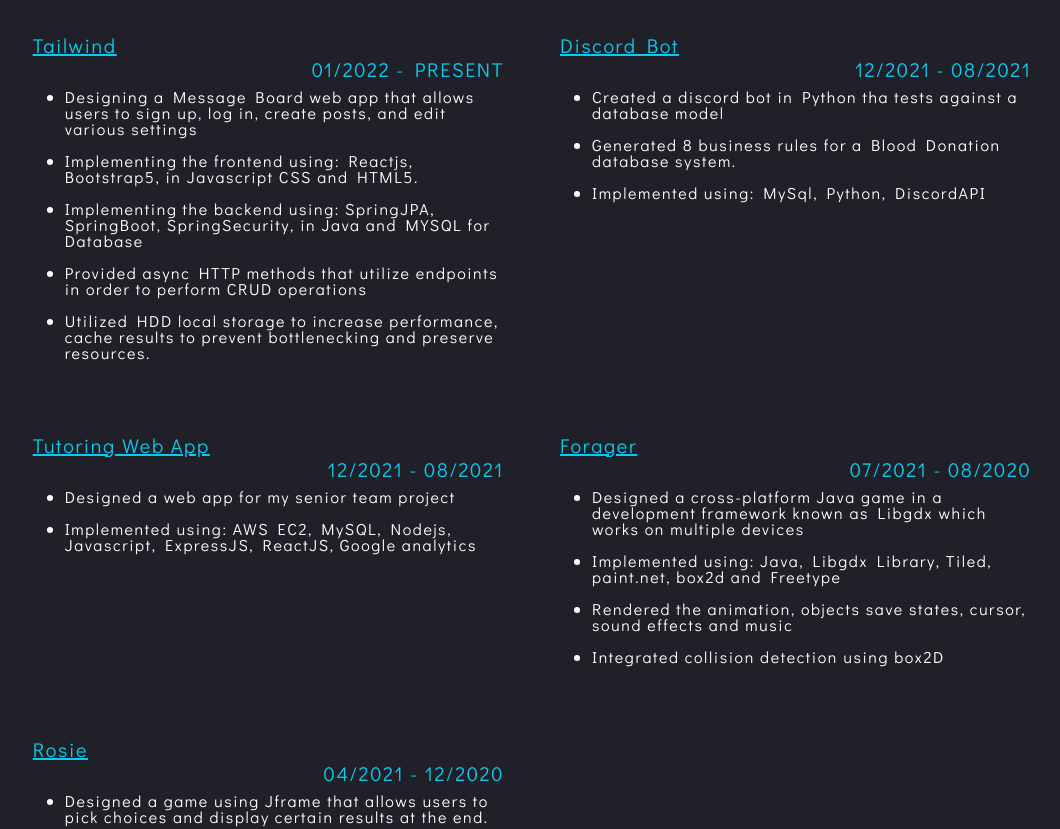
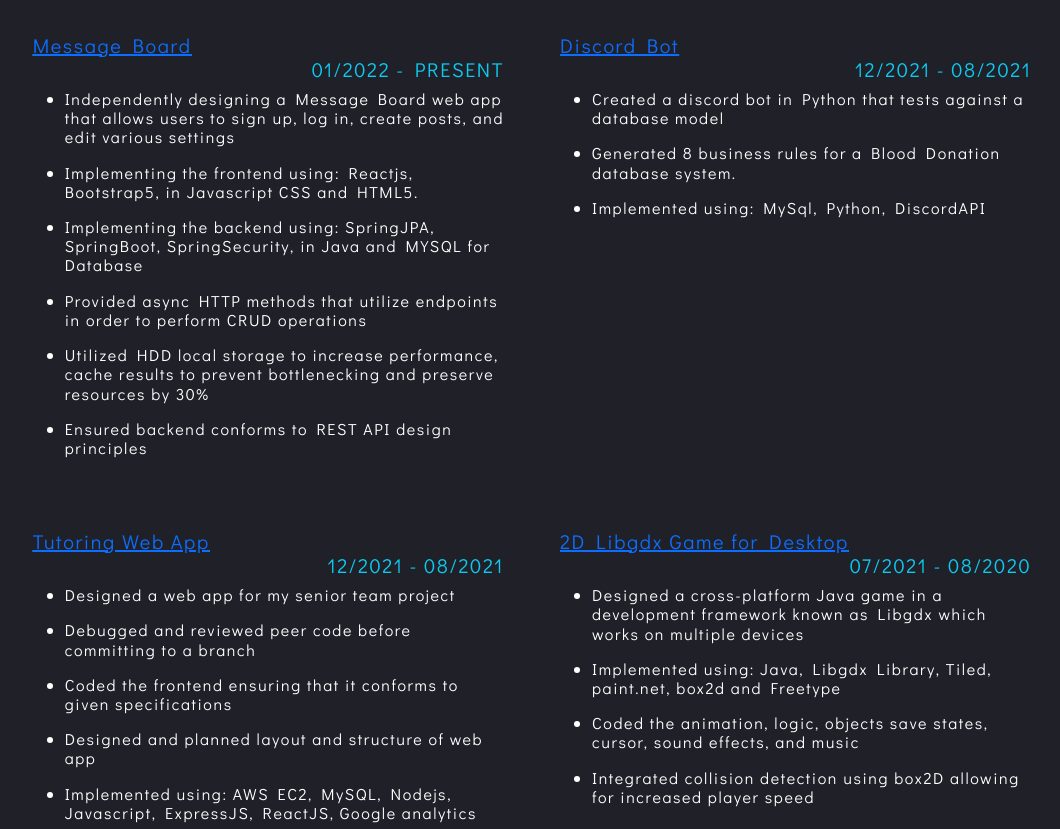
Before and after one commit to RuiQiHuang1832/Portfolio, a React (Create React App) app: page / in a window 1280 px wide. Shown: the part 1260-2089 px from the top of the page, without its empty margins (114-1174 px from the left). Built offline with nearby package versions, Linux system fonts and the light colour scheme.

Commit message:
updated projects

```diff
--- a/src/components/Projects.jsx
+++ b/src/components/Projects.jsx
@@ -10,8 +10,8 @@ export default function Projects() {
           <svg xmlns="http://www.w3.org/2000/svg" preserveAspectRatio="none" width="100" height="4"
             fill="currentColor" class="bi bi-dash-lg" viewBox="2 7.5 12 1">
             <path fill-rule="evenodd" d="M2 8a.5.5 0 0 1 .5-.5h11a.5.5 0 0 1 0 1h-11A.5.5 0 0 1 2 8Z"></path> </svg>
-          <br/>
-          <svg xmlns="http://www.w3.org/2000/svg" preserveAspectRatio="none" width="100" height="4" style={{marginLeft:"4rem"}}
+          <br />
+          <svg xmlns="http://www.w3.org/2000/svg" preserveAspectRatio="none" width="100" height="4" style={{ marginLeft: "4rem" }}
             fill="currentColor" class="bi bi-dash-lg" viewBox="2 7.5 12 1">
             <path fill-rule="evenodd" d="M2 8a.5.5 0 0 1 .5-.5h11a.5.5 0 0 1 0 1h-11A.5.5 0 0 1 2 8Z"></path> </svg>
         </div>
@@ -21,47 +21,51 @@ export default function Projects() {
           <div class="row row-cols-1 row-cols-md-2 g-4">
             <div class="col">
               <div class="card border-0">
-      <div  id="bgDark" class="card-body">
-        <h5 class="card-title text-info"><span className='text-decoration-underline'>Tailwind </span> <span className='d-flex justify-content-end'>01/2022 - PRESENT</span></h5>
+                <div id="bgDark" class="card-body">
+                  <h5 class="card-title text-info"><span className='text-decoration-underline'><a href='https://github.com/RuiQiHuang1832/RuiWebApp'>Message Board</a> </span> <span className='d-flex justify-content-end'>01/2022 - PRESENT</span></h5>
                   <p class="card-text"><ul>
                     <li>
-        Designing a Message Board web app that allows
-        users to sign up, log in, create posts, and edit various settings
+                      Independently designing a Message Board
+                      web app that allows users to sign up, log in,
+                      create posts, and edit various settings
                     </li>
-        <br/>
+                    <br />
                     <li>
                       Implementing the frontend using: Reactjs, Bootstrap5, in Javascript CSS and HTML5.
                     </li>
-        <br/>
+                    <br />
                     <li>
                       Implementing the backend using: SpringJPA, SpringBoot, SpringSecurity, in Java and MYSQL for Database
                     </li>
-        <br/>
+                    <br />
                     <li>
                       Provided async HTTP methods that utilize endpoints in order to perform CRUD operations
                     </li>
-        <br/>
+                    <br />
                     <li>
-          Utilized HDD local storage to increase performance, cache results to prevent bottlenecking and preserve resources.
+                      Utilized HDD local storage to increase performance, cache results to prevent bottlenecking and preserve resources by 30%
                     </li>
-
+                    <br />
+                    <li>
+                      Ensured backend conforms to REST API
+                      design principles                    </li>
                   </ul></p>
                 </div>
               </div>
             </div>
             <div class="col">
               <div class="card border-0">
-      <div  id="bgDark" class="card-body">
-        <h5 class="card-title text-info "><span className='text-decoration-underline'>Discord Bot</span> <span className='d-flex justify-content-end'>12/2021 - 08/2021</span></h5>
+                <div id="bgDark" class="card-body">
+                  <h5 class="card-title text-info "><span className='text-decoration-underline'><a href='https://github.com/RuiQiHuang1832/databases-system-fall21/tree/main/milestones/Milestone3'>Discord Bot</a></span> <span className='d-flex justify-content-end'>12/2021 - 08/2021</span></h5>
                   <p class="card-text"><ul>
                     <li>
-          Created a discord bot in Python tha tests against a database model
+                      Created a discord bot in Python that tests against a database model
                     </li>
-        <br/>
+                    <br />
                     <li>
                       Generated 8 business rules for a Blood Donation database system.
                     </li>
-        <br/>
+                    <br />
                     <li>
                       Implemented using: MySql, Python, DiscordAPI
                     </li>
@@ -71,17 +75,31 @@ export default function Projects() {
             </div>
             <div class="col">
               <div class="card border-0">
-      <div  id="bgDark" class="card-body">
-        <h5 class="card-title text-info"> <span className='text-decoration-underline'>Tutoring Web App</span> <span className='d-flex justify-content-end'>12/2021 - 08/2021</span></h5>
+                <div id="bgDark" class="card-body">
+                  <h5 class="card-title text-info"> <span className='text-decoration-underline'><a href='https://github.com/RuiQiHuang1832/csc648-03-fa21-team07/tree/master'>Tutoring Web App</a></span> <span className='d-flex justify-content-end'>12/2021 - 08/2021</span></h5>
                   <p class="card-text"><ul>
                     <li>
                       Designed a web app for my senior team project
                     </li>
-        <br/>
+                    <br />
+                    <li>
+                      Debugged and reviewed peer code before
+                      committing to a branch                    </li>
+                    <br />
+                    <li>
+                      Coded the frontend ensuring that it conforms
+                      to given specifications
+                    </li>
+                    <br />
+                    <li>
+                      Designed and planned layout and structure
+                      of web app
+                    </li>
+                    <br />
                     <li>
                       Implemented using: AWS EC2, MySQL, Nodejs, Javascript, ExpressJS, ReactJS, Google analytics
                     </li>
-        <br/>
+                    <br />
                   </ul></p>
                 </div>
               </div>
@@ -90,25 +108,26 @@ export default function Projects() {
             <div class="col">
               <div class="card border-0">
 
-      <div  id="bgDark" class="card-body">
-        <h5 class="card-title text-info "><span className='text-decoration-underline'>Forager</span> <span className='d-flex justify-content-end'>07/2021 - 08/2020</span></h5>
+                <div id="bgDark" class="card-body">
+                  <h5 class="card-title text-info "><span className='text-decoration-underline'><a href='https://github.com/RuiQiHuang1832/Forager'>2D Libgdx Game for Desktop</a></span> <span className='d-flex justify-content-end'>07/2021 - 08/2020</span></h5>
                   <p class="card-text"><ul>
                     <li>
                       Designed a cross-platform Java game in a
                       development framework known as Libgdx
                       which works on multiple devices
                     </li>
-        <br/>
+                    <br />
                     <li>
                       Implemented using: Java, Libgdx Library, Tiled, paint.net, box2d and Freetype
                     </li>
-        <br/>
+                    <br />
                     <li>
-          Rendered the animation, objects save states, cursor, sound effects and music
+                      Coded the animation, logic, objects save
+                      states, cursor, sound effects, and music
                     </li>
-        <br/>
+                    <br />
                     <li>
-          Integrated collision detection using box2D
+                      Integrated collision detection using box2D allowing for increased player speed
                     </li>
                   </ul></p>
                 </div>
@@ -116,17 +135,17 @@ export default function Projects() {
             </div>
             <div class="col">
               <div class="card border-0">
-      <div  id="bgDark" class="card-body">
-        <h5 class="card-title text-info"><span className='text-decoration-underline'>Rosie</span> <span className='d-flex justify-content-end'>04/2021 - 12/2020</span></h5>
+                <div id="bgDark" class="card-body">
+                  <h5 class="card-title text-info"><span className='text-decoration-underline'><a href='https://github.com/RuiQiHuang1832/Rosie'>Narration game in JFrame</a></span> <span className='d-flex justify-content-end'>04/2021 - 12/2020</span></h5>
                   <p class="card-text"> <ul>
                     <li>
                       Designed a game using Jframe that allows users to pick choices and display certain results at the end.
                     </li>
-        <br/>
+                    <br />
                     <li>
                       Implemented type writer effect, music and text narration. Done in Java and Jframe
                     </li>
-        <br/>
+                    <br />
                   </ul></p>
                 </div>
 
--- a/src/styling/Projects.css
+++ b/src/styling/Projects.css
@@ -3,3 +3,7 @@
     background-color: rgb(31,32,40);
 
 }
+
+li {
+    line-height: 120%;
+}
```
Lines whose indentation alone changed are shown as unchanged.
